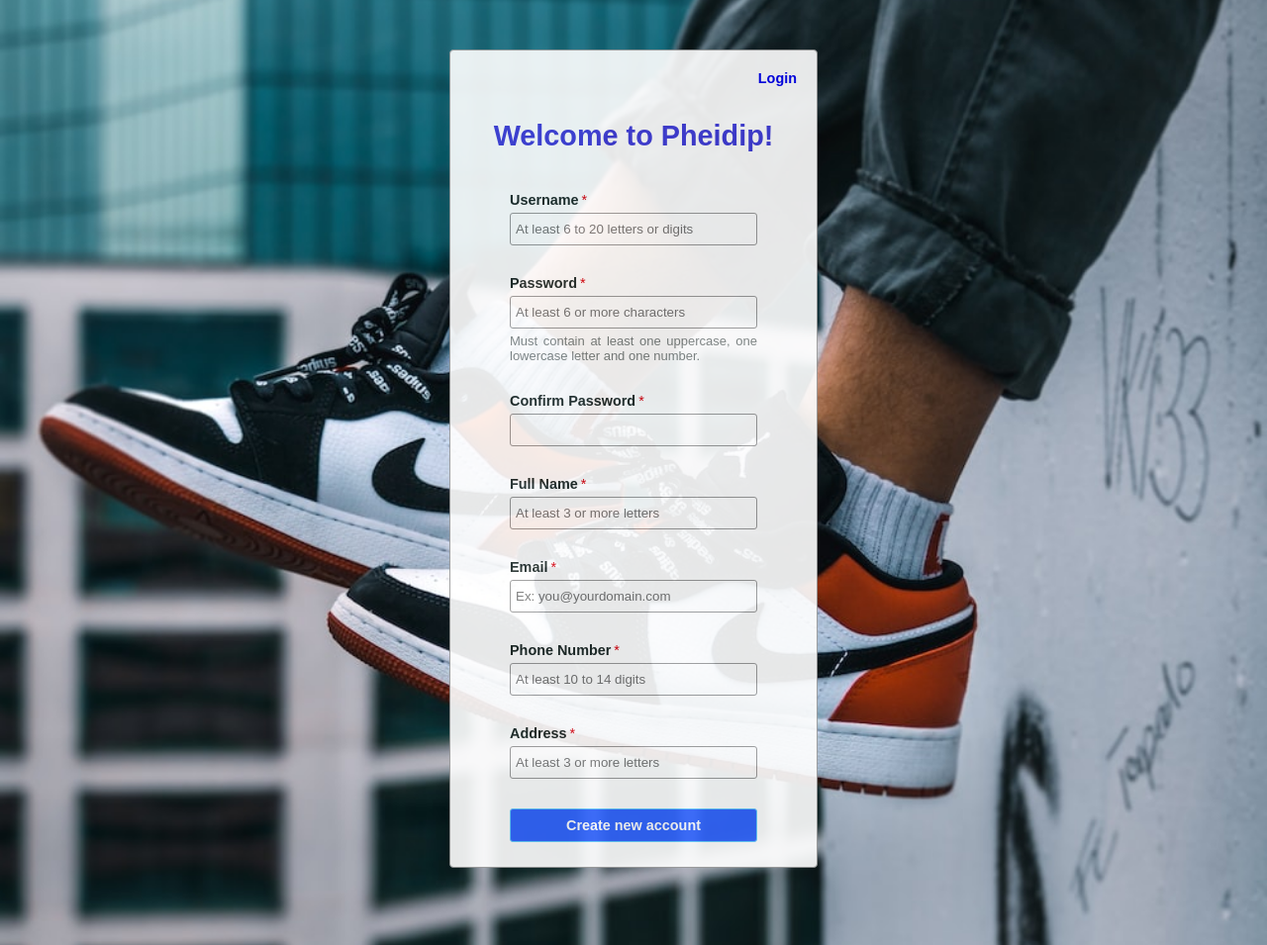
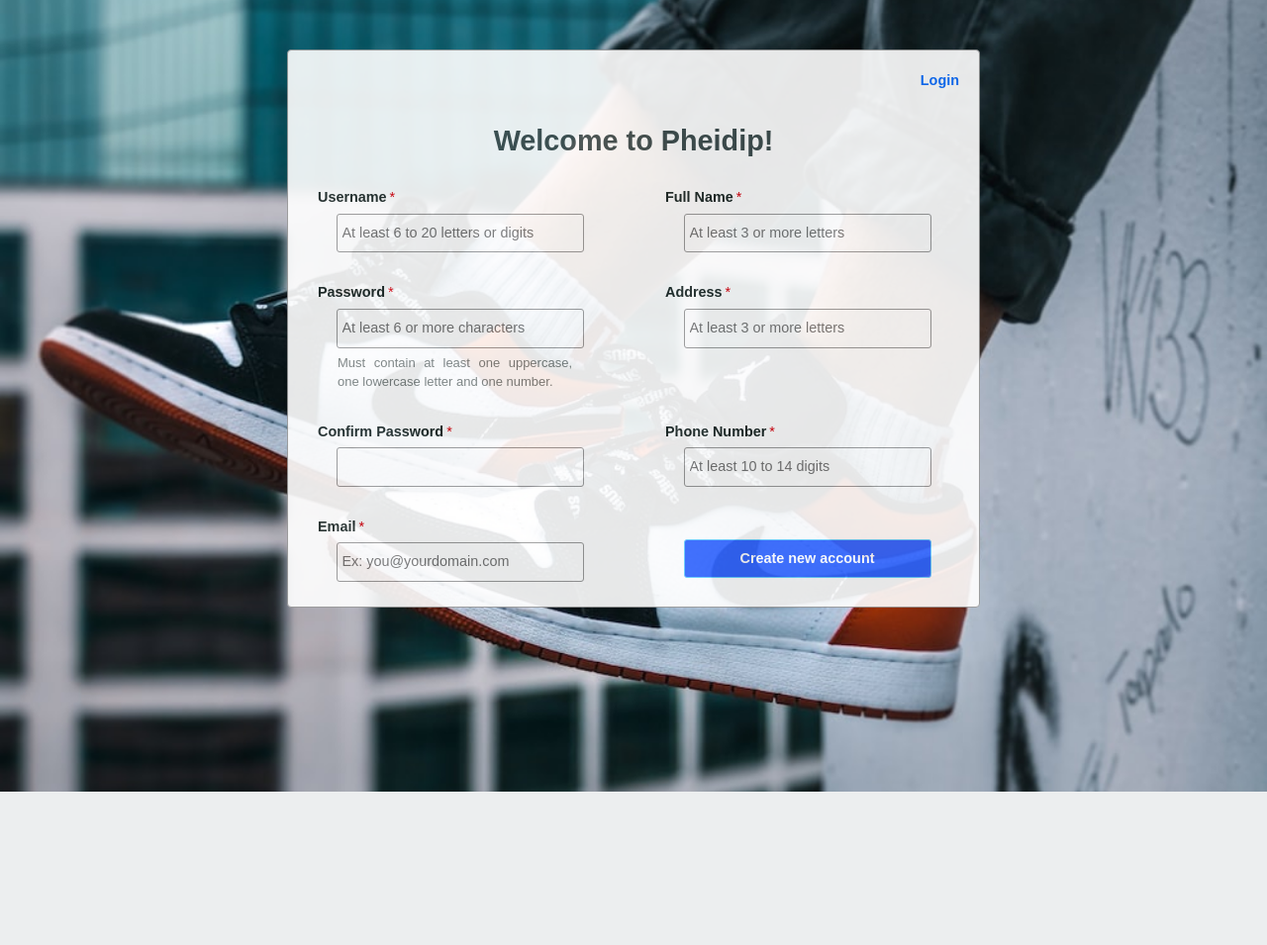
Before and after one commit to Tora-66/PheidipShop, a PHP site: page /user-registration.php in a window 1280 px wide. Shown: the whole page at 99% size. After the commit the page ends 800 px from the top, so only its background shows below. Run offline with PHP 8.4, Linux system fonts and the light colour scheme.

Commit message:
Add files via upload

```diff
--- a/user-registration.php
+++ b/user-registration.php
@@ -12,8 +12,58 @@
 	rel="stylesheet"/>
 <link href="registerandlogin/css/user-registration.css" type="text/css"
 	rel="stylesheet"/>
+<link
+      href="https://cdn.jsdelivr.net/npm/bootstrap@5.2.1/dist/css/bootstrap.min.css"
+      rel="stylesheet"
+    />
 <script src="registerandlogin/vendor/jquery/jquery-3.3.1.js" type="text/javascript"></script>
 </HEAD>
+<style>
+.sign-up-container {
+    border: 1px solid;
+    border-color: #9a9a9a;
+    background: #fff;
+    border-radius: 4px;
+    padding: 10px;
+    width: 700px;
+    margin: 50px auto;
+}
+.form-label {
+    margin-bottom: 5px;
+    margin-left: 20px;
+    text-align: left;
+}
+.sub-text{
+    text-align: justify;
+    font-size: 13px;
+    margin:5px 50px 0 40px;
+    opacity: 0.6
+}
+.signup-heading {
+    font-size: 2em;
+    font-weight: bold;
+    padding-top: 60px;
+    text-align: center;
+    color: #3F4E4F
+    }
+input:focus{
+        background-color: #DCD7C9
+    }
+@media all and (max-width: 780px) {
+	.container {
+		width: auto;
+	}
+        .sign-up-container{
+            width: 600
+        }
+}
+@media all and (max-width: 575px) {
+        .sign-up-container{
+            width: auto
+        }
+}
+
+</style>
 <BODY>
 	<div class="container">
 		<div class="sign-up-container">
@@ -41,29 +91,44 @@
 				<?php
     }
     ?>
+
 				<div class="error-msg" id="error-msg"></div>
 					<div class="row">
-						<div class="inline-block">
+						<div class="inline-block col-sm-6">
 							<div class="form-label">
 								<strong>Username</strong><span class="required error" id="username-info"></span>
 							</div>
 							<input class="input-box-330" type="text" name="username"
                                                                id="username" pattern="[A-Za-z0-9]{6,20}" placeholder="At least 6 to 20 letters or digits">
 						</div>
+                                                <div class="inline-block col-sm-6">
+							<div class="form-label">
+								<strong>Full Name</strong><span class="required error" id="fullname-info"></span>
+							</div>
+							<input class="input-box-330" type="text" name="fullname" id="fullname" pattern="^[a-zA-Z]{3,}( {1,2}[a-zA-Z]{3,}){0,}$"
+                                                               placeholder="At least 3 or more letters">
+						</div>
 					</div>
 					<div class="row">
-						<div class="inline-block">
+						<div class="inline-block col-sm-6">
 							<div class="form-label">
 								<strong>Password</strong><span class="required error" id="signup-password-info"></span>
 							</div>
 							<input class="input-box-330" type="password"
                                                                name="signup-password" id="signup-password" pattern="(?=.*\d)(?=.*[a-z])(?=.*[A-Z]).{6,}"
                                                                placeholder="At least 6 or more characters">
+                                                        <div class="sub-text">Must contain at least one uppercase, one lowercase letter and one number.</div>
                                                 </div>
-                                                <div class="sub-text">Must contain at least one uppercase, one lowercase letter and one number.</div>
+                                                <div class="inline-block col-sm-6">
+							<div class="form-label">
+								<strong>Address</strong><span class="required error" id="address-info"></span>
+							</div>
+							<input class="input-box-330" type="text" name="address" id="address" pattern="{3,}"
+                                                               placeholder="At least 3 or more letters">
+						</div>
 					</div>
 					<div class="row">
-						<div class="inline-block">
+						<div class="inline-block col-sm-6">
 							<div class="form-label">
 								<strong>Confirm Password</strong><span class="required error"
 									id="confirm-password-info"></span>
@@ -71,28 +136,7 @@
 							<input class="input-box-330" type="password"
 								name="confirm-password" id="confirm-password">
 						</div>
-					</div>
-                                        <div class="row">
-						<div class="inline-block">
-							<div class="form-label">
-								<strong>Full Name</strong><span class="required error" id="fullname-info"></span>
-							</div>
-							<input class="input-box-330" type="text" name="fullname" id="fullname" pattern="^[a-zA-Z]{3,}( {1,2}[a-zA-Z]{3,}){0,}$"
-                                                               placeholder="At least 3 or more letters">
-						</div>
-					</div>
-                                        <div class="row">
-						<div class="inline-block">
-							<div class="form-label">
-								<strong>Email</strong><span class="required error" id="email-info"></span>
-							</div>
-							<input class="input-box-330" type="email" name="email" id="email"
-                                                        placeholder="Ex: you@yourdomain.com">
-
-						</div>
-					</div>
-                                        <div class="row">
-						<div class="inline-block">
+                                                <div class="inline-block col-sm-6">
 							<div class="form-label">
 								<strong>Phone Number</strong><span class="required error" id="phonenum-info"></span>
 							</div>
@@ -101,17 +145,20 @@
 						</div>
 					</div>
                                         <div class="row">
-						<div class="inline-block">
+                                                <div class="inline-block col-sm-6">
 							<div class="form-label">
-								<strong>Address</strong><span class="required error" id="address-info"></span>
+								<strong>Email</strong><span class="required error" id="email-info"></span>
 							</div>
-							<input class="input-box-330" type="text" name="address" id="address" pattern="{3,}"
-                                                               placeholder="At least 3 or more letters">
+							<input class="input-box-330" type="email" name="email" id="email"
+                                                        placeholder="Ex: you@yourdomain.com">
+
 						</div>
-					</div>
-					<div class="row">
-						<input class="btn" type="submit" name="signup-btn"
-							id="signup-btn" value="Create new account">
+                                                <div class="inline-block col-sm-6">
+                                                    <div style=" margin-top: 23px">
+                                                    <input class="btn btn-primary btn-block" type="submit" name="signup-btn"
+                                                            id="signup-btn" value="Create new account">
+                                                    </div>
+                                                </div>
 					</div>
 				</form>
 			</div>
```
